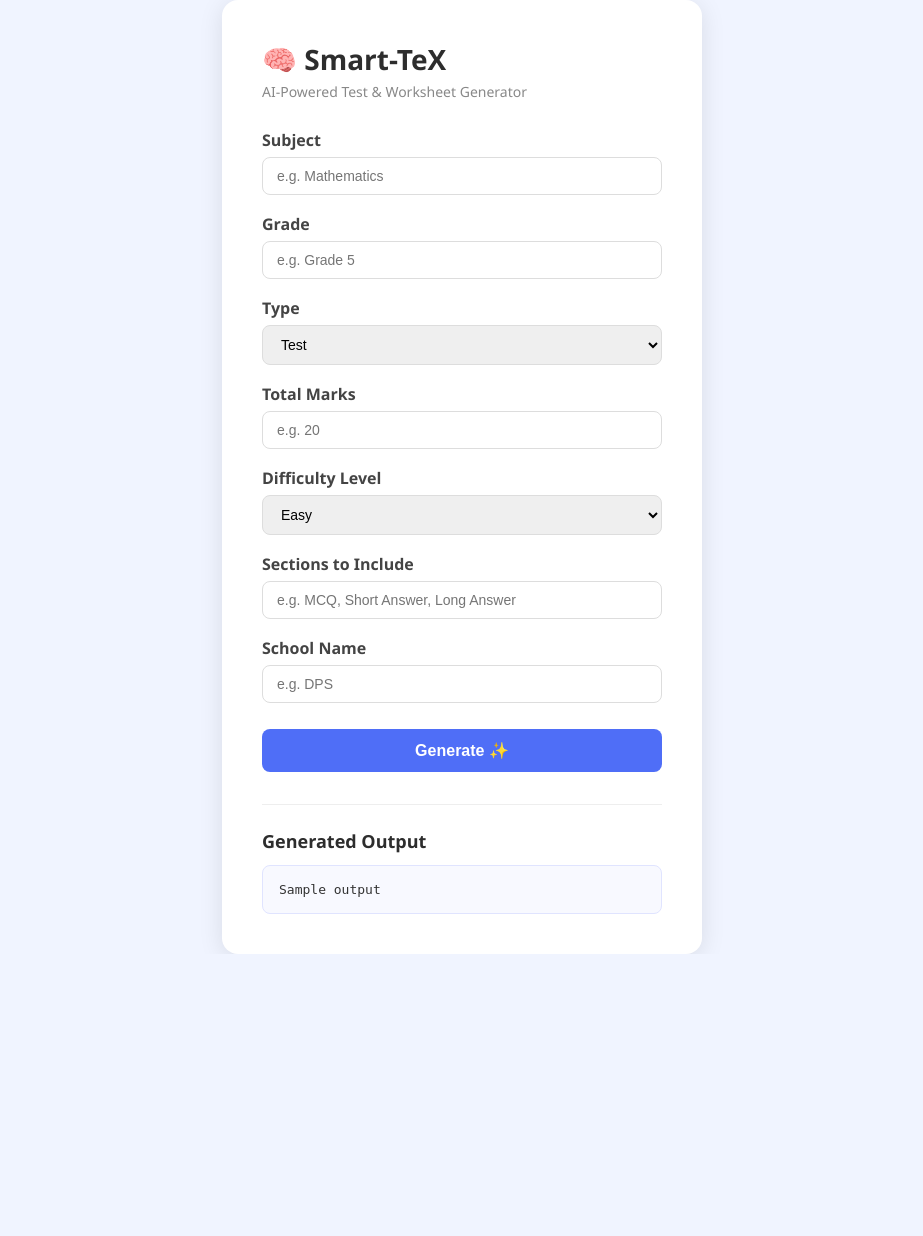
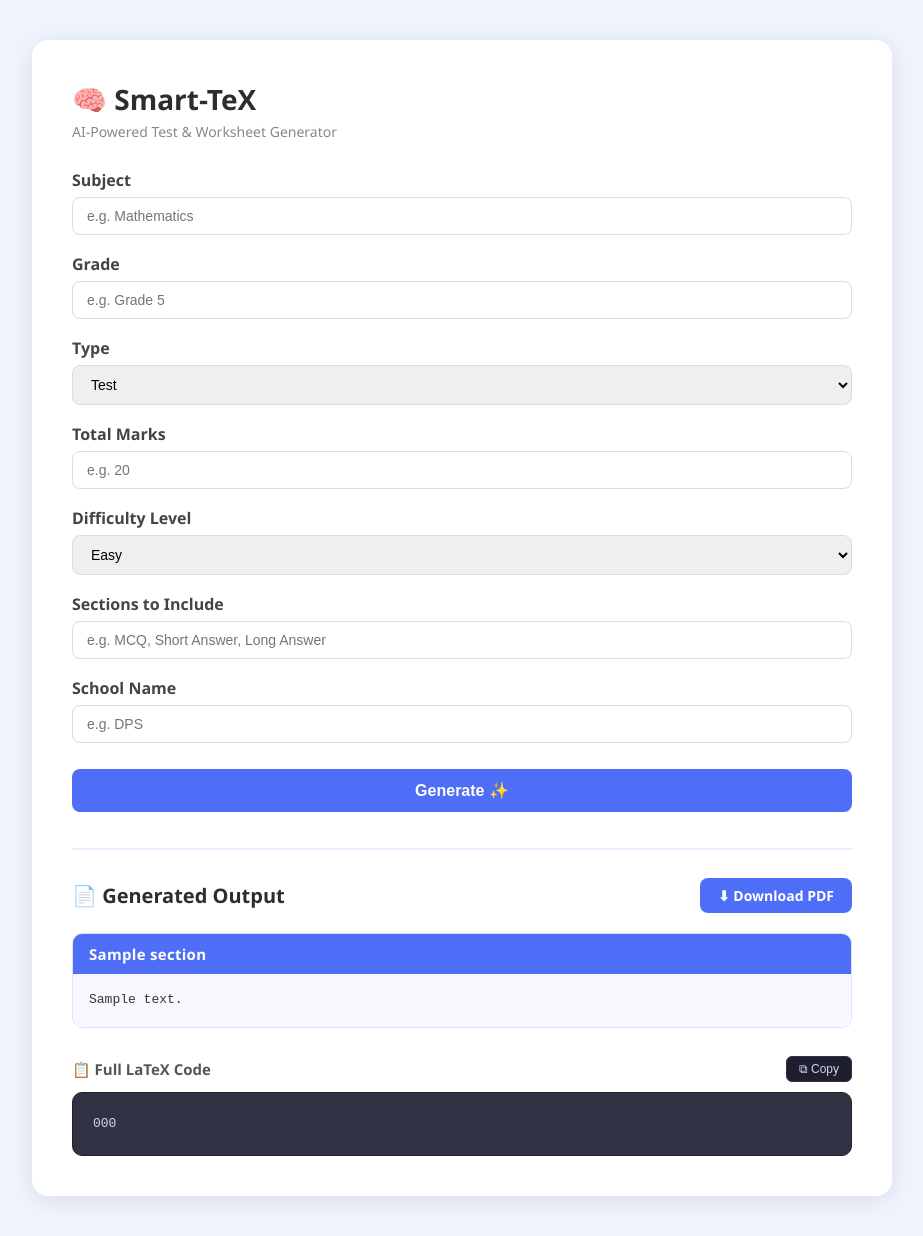
Before and after one commit to Twishha-Soni/Smart-Tex-VibeCodingProject, a Flask app: template templates/index.html in a window 1280 px wide. Shown: the whole page, without its empty margins (178-1101 px from the left). Before the commit the page ends 954 px from the top, so only its background shows below. Run offline with Flask 3, Linux system fonts and the light colour scheme; the template is opened without the code that fills it: most values are stand-ins (such as "Sample title", 1, 10 or a date in 2020).

Commit message:
Sprint 2: LaTeX parsing, Jinja2 templates, CSS styling, clipboard copy button

```diff
--- a/app.py
+++ b/app.py
@@ -1,12 +1,15 @@
-from flask import Flask, request, render_template
+from flask import Flask, request, render_template, session, Response
 from google import genai
 from prompt_template import build_prompt
+from parse_response import parse_gemini_response
+from pdf_generator import generate_pdf
 from dotenv import load_dotenv
 import os
 
 load_dotenv()
 
 app = Flask(__name__)
+app.secret_key = "smarttex-dev-key"   # needed for session
 client = genai.Client(api_key=os.getenv("GEMINI_API_KEY"))
 
 @app.route("/")
@@ -15,24 +18,47 @@ def index():
 
 @app.route("/generate", methods=["POST"])
 def generate():
-    subject = request.form.get("subject")
-    grade = request.form.get("grade")
-    test_type = request.form.get("test_type")
-    marks = request.form.get("marks")
+    subject    = request.form.get("subject")
+    grade      = request.form.get("grade")
+    test_type  = request.form.get("test_type")
+    marks      = request.form.get("marks")
     difficulty = request.form.get("difficulty")
-    sections = request.form.get("sections")
-    school = request.form.get("school")
+    sections   = request.form.get("sections")
+    school     = request.form.get("school")
 
-    prompt = build_prompt(subject,grade, test_type, marks, difficulty, sections, school)
+    prompt = build_prompt(subject, grade, test_type, marks, difficulty, sections, school)
 
     response = client.models.generate_content(
         model="gemini-3.1-flash-lite-preview",
         contents=prompt
     )
 
-    output = response.text
+    # Sprint 2 Task 1: Parse and structure the Gemini response
+    parsed = parse_gemini_response(response.text)
 
-    return render_template("index.html", output=output)
+    # Sprint 2 Task 7: Store parsed in session for /download
+    session["latex_code"] = parsed["latex_code"]
+    session["sections"]   = parsed["sections"]
+
+    return render_template("index.html", parsed=parsed)
+
+
+@app.route("/download")
+def download():
+    latex_code = session.get("latex_code", "")
+    sections   = session.get("sections", [])
+
+    if not latex_code and not sections:
+        return "Nothing to download. Please generate first.", 400
+
+    pdf_bytes = generate_pdf(latex_code, sections)
+
+    return Response(
+        pdf_bytes,
+        mimetype="application/pdf",
+        headers={"Content-Disposition": "attachment; filename=smart_tex_output.pdf"}
+    )
+
 
 if __name__ == "__main__":
     app.run(debug=True)
--- a/static/style.css
+++ b/static/style.css
@@ -5,8 +5,9 @@ body {
     background: #f0f4ff;
     display: flex;
     justify-content: center;
-    align-items: center;
+    align-items: flex-start;
     min-height: 100vh;
+    padding: 40px 16px;
 }
 
 .container {
@@ -15,7 +16,7 @@ body {
     border-radius: 16px;
     box-shadow: 0 4px 24px rgba(0,0,0,0.1);
     width: 100%;
-    max-width: 480px;
+    max-width: 860px;
 }
 
 h1 { font-size: 28px; color: #2d2d2d; margin-bottom: 4px; }
@@ -52,19 +53,126 @@ button {
 
 button:hover { background: #3a56d4; }
 
+/* ── Output wrapper ── */
 .output {
-    margin-top: 32px;
-    border-top: 1px solid #eee;
-    padding-top: 24px;
+    margin-top: 36px;
+    border-top: 2px solid #e8ecff;
+    padding-top: 28px;
 }
 
 .output h2 {
-    font-size: 18px;
+    font-size: 20px;
     color: #2d2d2d;
-    margin-bottom: 12px;
+    margin-bottom: 20px;
 }
 
-.output pre {
+.output-header {
+    display: flex;
+    align-items: center;
+    justify-content: space-between;
+    margin-bottom: 20px;
+}
+
+.output-header h2 {
+    margin-bottom: 0;
+}
+
+.download-btn {
+    padding: 8px 18px;
+    background: #4f6ef7;
+    color: white;
+    border-radius: 8px;
+    font-size: 14px;
+    font-weight: 600;
+    text-decoration: none;
+    transition: background 0.2s;
+}
+
+.download-btn:hover { background: #3a56d4; }
+
+/* ── Section cards ── */
+.sections-view {
+    display: flex;
+    flex-direction: column;
+    gap: 16px;
+    margin-bottom: 28px;
+}
+
+.section-block {
+    border: 1px solid #dde2ff;
+    border-radius: 10px;
+    overflow: hidden;
+}
+
+.section-title {
+    background: #4f6ef7;
+    color: white;
+    padding: 10px 16px;
+    font-size: 15px;
+    font-weight: 600;
+    letter-spacing: 0.3px;
+}
+
+.section-content {
+    background: #f8f9ff;
+    padding: 16px;
+    font-size: 13px;
+    font-family: 'Courier New', monospace;
+    white-space: pre-wrap;
+    word-wrap: break-word;
+    color: #333;
+    line-height: 1.6;
+}
+
+/* ── Full LaTeX block ── */
+.latex-block {
+    margin-top: 8px;
+}
+
+.latex-block-header {
+    display: flex;
+    align-items: center;
+    justify-content: space-between;
+    margin-bottom: 10px;
+}
+
+.latex-block h3 {
+    font-size: 15px;
+    color: #555;
+    font-weight: 600;
+}
+
+.copy-btn {
+    width: auto;
+    padding: 5px 12px;
+    background: #1e1e2e;
+    color: #cdd6f4;
+    border: 1px solid #313244;
+    border-radius: 6px;
+    font-size: 12px;
+    font-weight: 500;
+    cursor: pointer;
+    margin-top: 0;
+    transition: background 0.2s, color 0.2s;
+}
+
+.copy-btn:hover { background: #313244; color: #fff; }
+
+.latex-code {
+    background: #313244;
+    color: #cdd6f4;
+    border-radius: 10px;
+    padding: 20px;
+    font-size: 13px;
+    font-family: 'Courier New', monospace;
+    white-space: pre-wrap;
+    word-wrap: break-word;
+    line-height: 1.7;
+    border: 1px solid #222;
+}
+
+/* ── Raw fallback ── */
+.raw-output {
     background: #f8f9ff;
     border: 1px solid #e0e4ff;
     border-radius: 8px;
@@ -73,4 +181,5 @@ button:hover { background: #3a56d4; }
     white-space: pre-wrap;
     word-wrap: break-word;
     color: #333;
+    font-family: 'Courier New', monospace;
 }
--- a/templates/index.html
+++ b/templates/index.html
@@ -56,10 +56,61 @@
 
             <button type="submit">Generate ✨</button>
         </form>
+
+        {% if parsed %}
         <div class="output">
-            <h2>Generated Output</h2>
-            <pre>{{ output }}</pre>
+            <div class="output-header">
+                <h2>📄 Generated Output</h2>
+                <a href="/download" class="download-btn">⬇ Download PDF</a>
+            </div>
+
+            {# --- Case 1: Sections were detected --- #}
+            {% if parsed.sections %}
+                <div class="sections-view">
+                    {% for section in parsed.sections %}
+                    <div class="section-block">
+                        <h3 class="section-title">{{ section.title }}</h3>
+                        <pre class="section-content">{{ section.content }}</pre>
+                    </div>
+                    {% endfor %}
+                </div>
+
+                <div class="latex-block">
+                    <div class="latex-block-header">
+                        <h3>📋 Full LaTeX Code</h3>
+                        <button class="copy-btn" onclick="copyLatex(this)">⧉ Copy</button>
+                    </div>
+                    <pre class="latex-code">{{ parsed.latex_code }}</pre>
+                </div>
+
+            {# --- Case 2: No sections found, but we have clean LaTeX --- #}
+            {% elif parsed.latex_code %}
+                <div class="latex-block">
+                    <div class="latex-block-header">
+                        <h3>📋 LaTeX Code</h3>
+                        <button class="copy-btn" onclick="copyLatex(this)">⧉ Copy</button>
+                    </div>
+                    <pre class="latex-code">{{ parsed.latex_code }}</pre>
+                </div>
+
+            {# --- Case 3: Raw fallback --- #}
+            {% else %}
+                <pre class="raw-output">{{ parsed.raw }}</pre>
+            {% endif %}
+
         </div>
+        {% endif %}
+
     </div>
+
+<script>
+function copyLatex(btn) {
+    const pre = btn.closest('.latex-block').querySelector('.latex-code');
+    navigator.clipboard.writeText(pre.innerText).then(() => {
+        btn.textContent = '✅ Copied!';
+        setTimeout(() => btn.textContent = '⧉ Copy', 2000);
+    });
+}
+</script>
 </body>
 </html>
```
Also changed, not shown: parse_response.py (added, +56 -0 lines), pdf_generator.py (added, +105 -0 lines).
